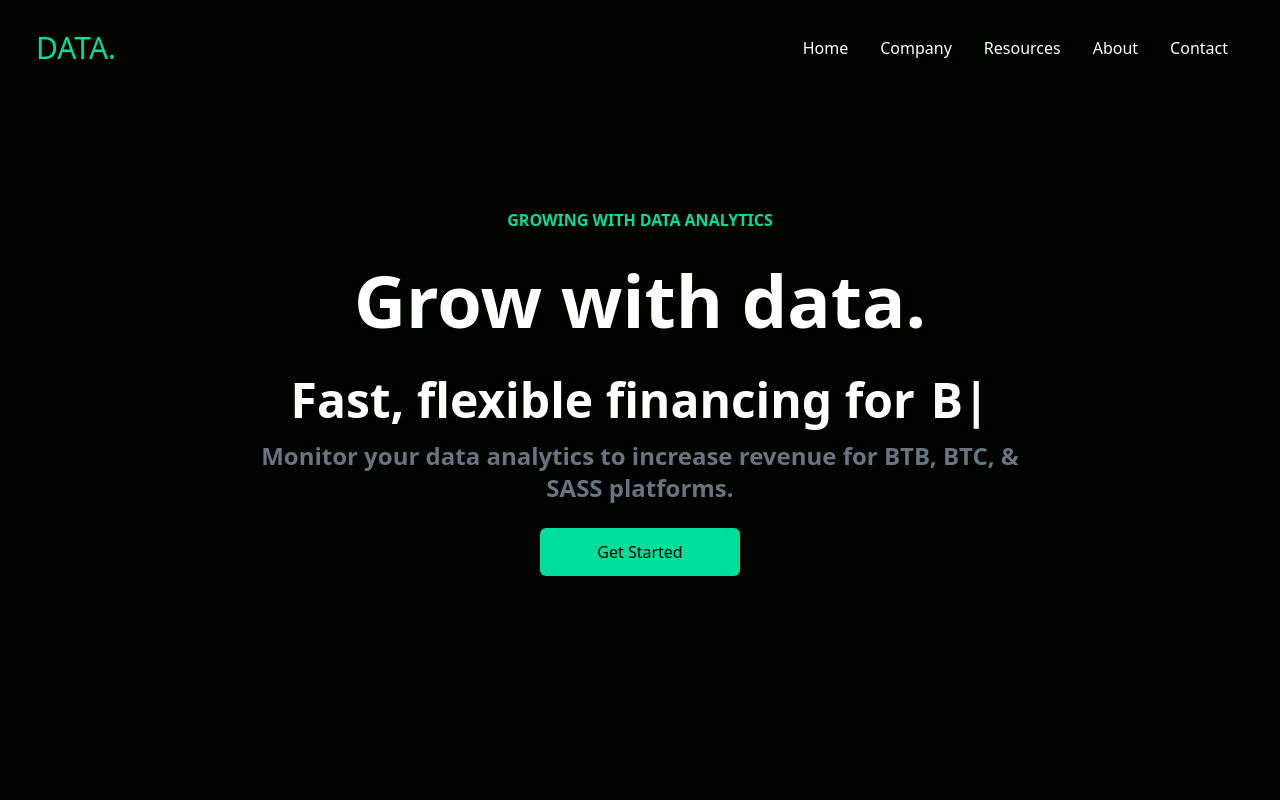
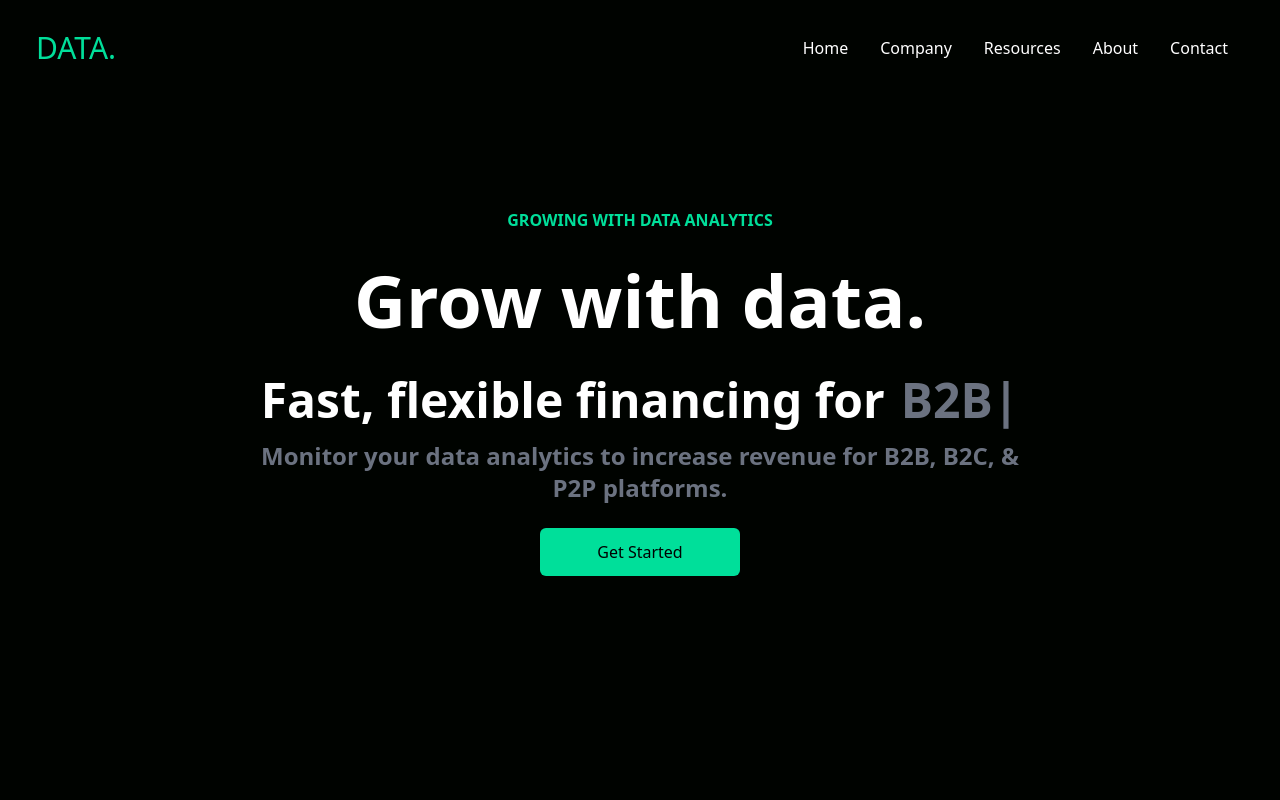
Before and after one commit to Kondwani7/datalink, a Next.js app: page / in a window 1280 px wide. Shown: the top 800 px of the page. Built offline with nearby package versions, Linux system fonts and the light colour scheme.

Commit message:
adjust color of typed text

```diff
--- a/src/components/Hero.tsx
+++ b/src/components/Hero.tsx
@@ -15,14 +15,14 @@ function Hero() {
             Fast, flexible financing for
           </p>
           <Typed
-          className='md:text-5xl sm:text-4xl text-xl font-bold md:pl-4 pl-2'
-            strings={['BTB', 'BTC', 'SASS']}
+          className='md:text-5xl sm:text-4xl text-xl font-bold md:pl-4 pl-2 text-gray-500'
+            strings={['B2B', 'B2C', 'P2P']}
             typeSpeed={120}
             backSpeed={140}
             loop
           />
         </div>
-        <p className='md:text-2xl text-xl font-bold text-gray-500'>Monitor your data analytics to increase revenue for BTB, BTC, & SASS platforms.</p>
+        <p className='md:text-2xl text-xl font-bold text-gray-500'>Monitor your data analytics to increase revenue for B2B, B2C, & P2P platforms.</p>
         <button className='bg-[#00df9a] w-[200px] rounded-md font-medium my-6 mx-auto py-3 text-black'>Get Started</button>
       </div>
     </div>
```
